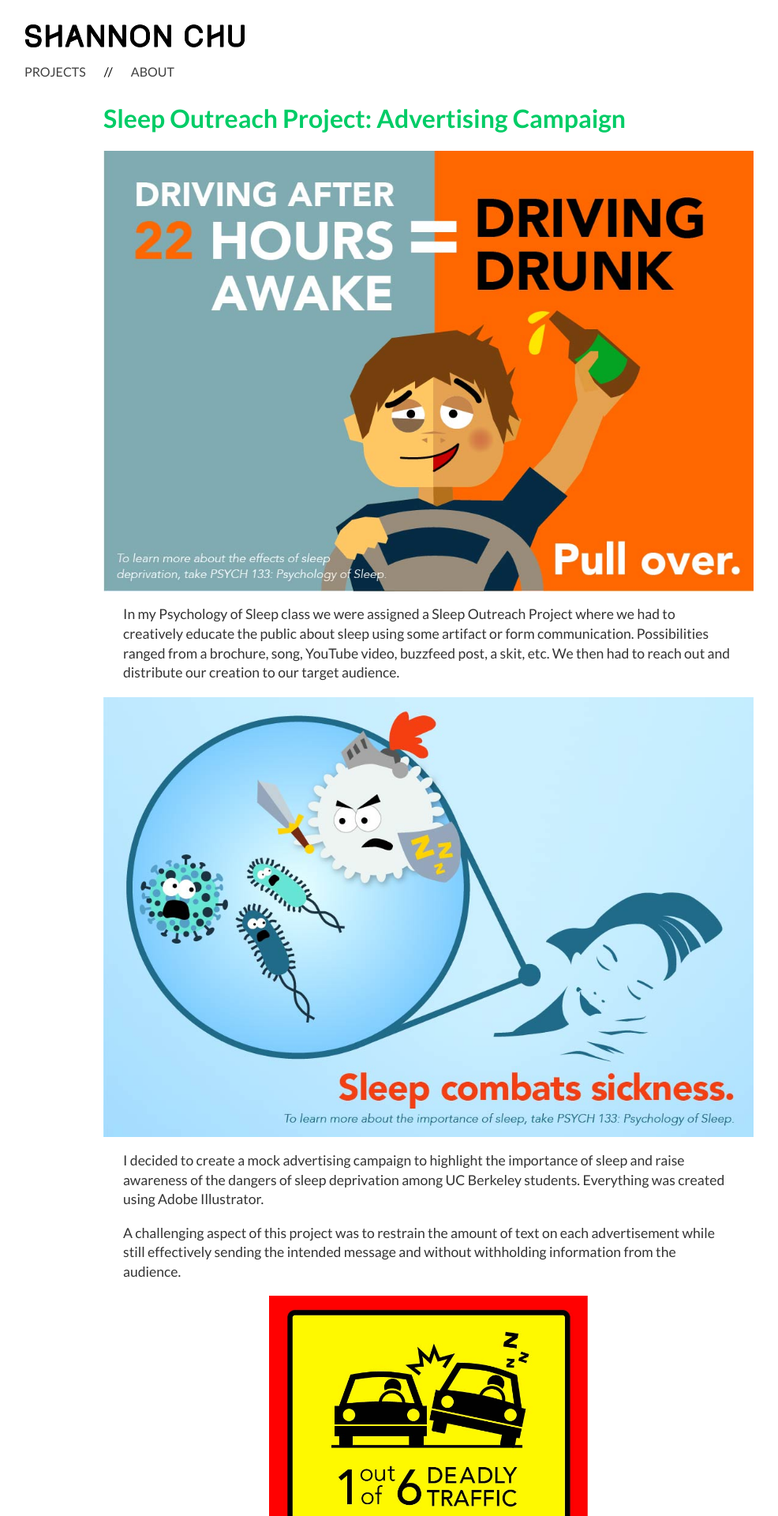
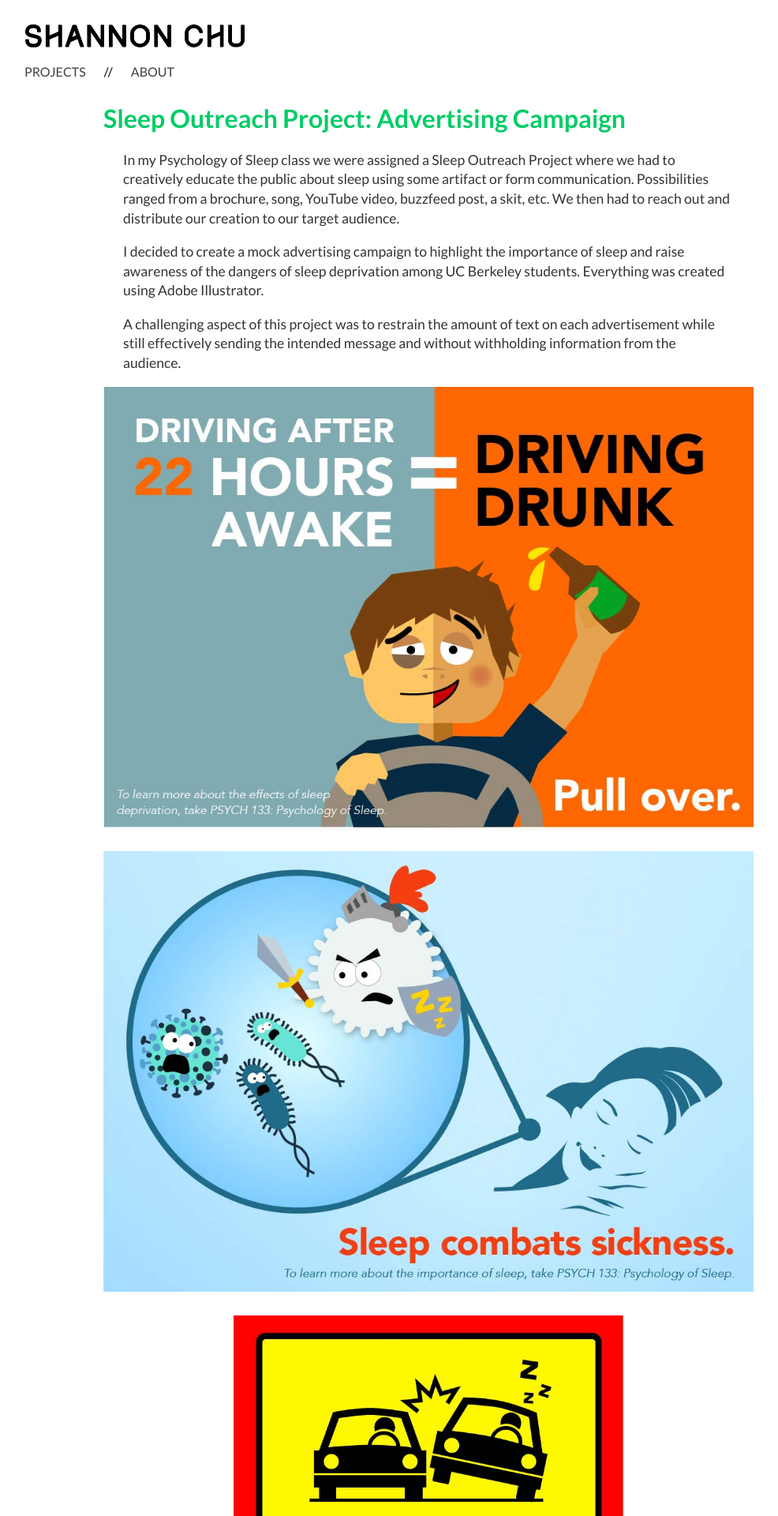
Before and after one commit to shannonchu/shannonchu.github.io, a Jekyll site: the page built from pages/sleep.html, in a window 1280 px wide. Shown: the top 1920 px of the page at 79% size, without its empty margins (97-1083 px from the left). Built offline with Jekyll 4.4.1, drawn with Linux system fonts in a browser that asks for light colours; nearby versions of some CDN libraries.

Commit message:
adjust margins for sleep psych

```diff
--- a/css/main.css
+++ b/css/main.css
@@ -100,3 +100,7 @@
   display: block;
   margin: 0 auto;
 }
+
+.sleep img {
+  margin-bottom: 30px;
+}
--- a/pages/sleep.html
+++ b/pages/sleep.html
@@ -1,22 +1,22 @@
 ---
 layout: default
 ---
-<div class="portfolio-piece">
+<div class="sleep portfolio-piece">
   <body>
     <h1>Sleep Outreach Project: Advertising Campaign</h1>
-    <img src="/images/sleep/sleep02.jpg" width="100%"/>
     <p>
       In my Psychology of Sleep class we were assigned a Sleep Outreach Project where we had to creatively educate the public about sleep using some artifact or form communication.  Possibilities ranged from a brochure, song, YouTube video, buzzfeed post, a skit, etc.  We then had to reach out and distribute our creation to our target audience.
     </p>
-    <img src="/images/sleep/sleep05.jpg" width="100%"/>
     <p>
       I decided to create a mock advertising campaign to highlight the importance of sleep and raise awareness of the dangers of sleep deprivation among UC Berkeley students.  Everything was created using Adobe Illustrator.
     </p>
     <p>
       A challenging aspect of this project was to restrain the amount of text on each advertisement while still effectively sending the intended message and without withholding information from the audience.
     </p>
-    <img src="/images/sleep/sleep04.jpg" width="49%"/>
-    <img src="/images/sleep/sleep01.jpg" width="49%"/>
-    <img src="/images/sleep/sleep03.jpg" width="49%"/>
+    <img src="/images/sleep/sleep02.jpg" width="100%"/>
+    <img src="/images/sleep/sleep05.jpg" width="100%"/>
+    <img src="/images/sleep/sleep04.jpg" width="60%"/>
+    <img src="/images/sleep/sleep01.jpg" width="60%"/>
+    <img src="/images/sleep/sleep03.jpg" width="60%"/>
   </body>
 </div>
```
